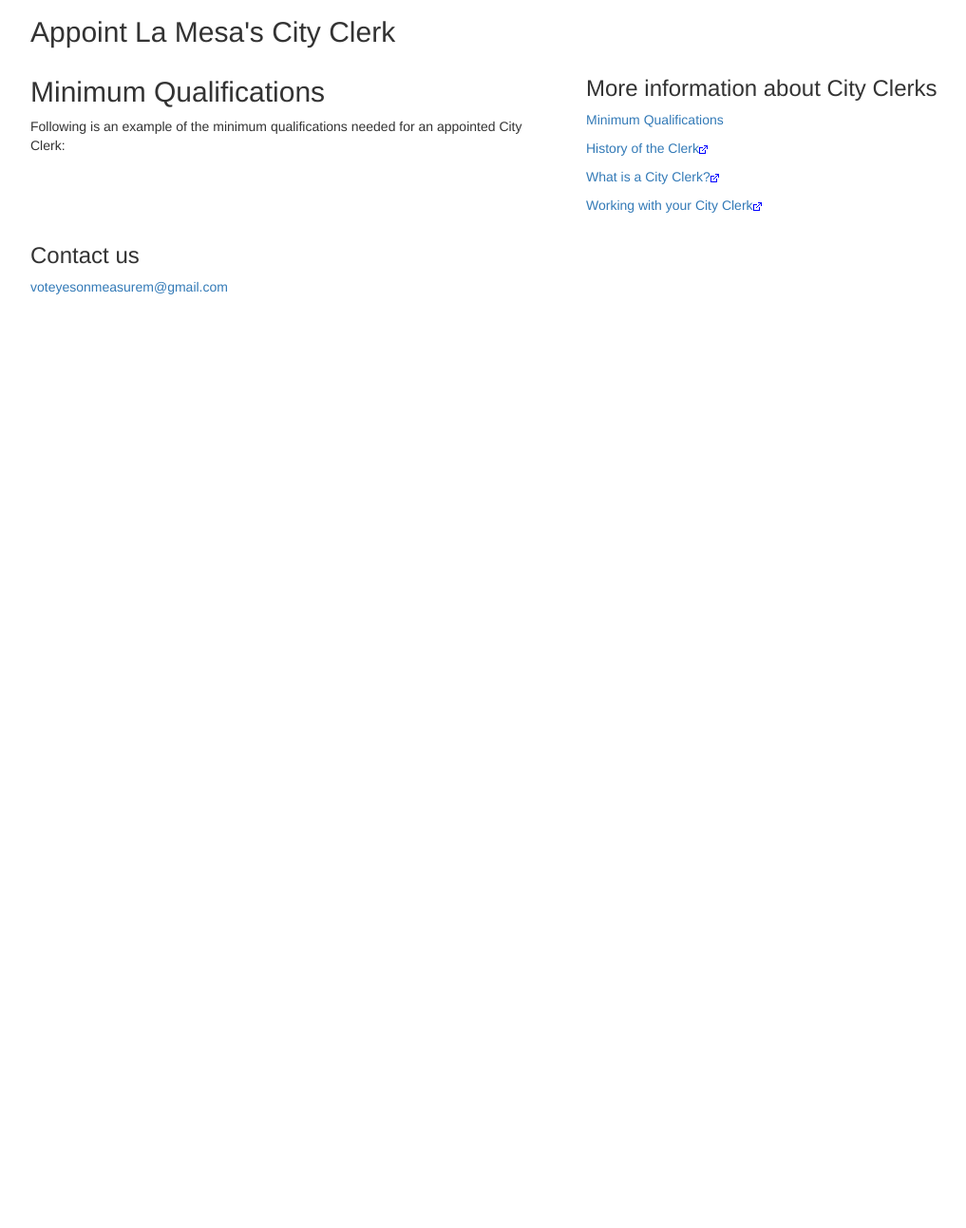
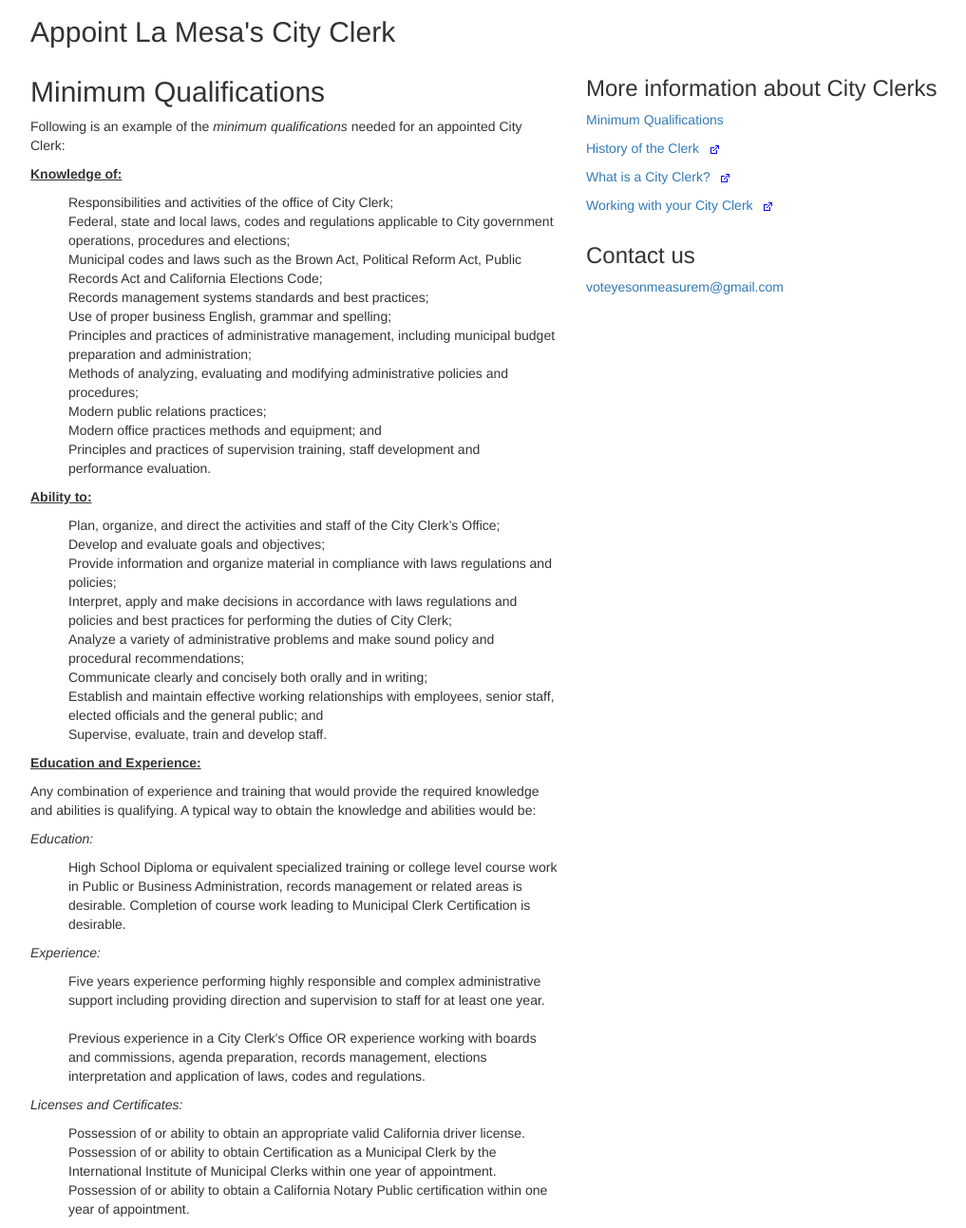
Before and after one commit to voteyesonm/voteyesonm.github.io, a plain HTML site: page minimum-qualifications.html in a window 1280 px wide. Shown: the part 63-1356 px from the top of the page at 95% size, without its empty margins (38-1055 px from the left). Before the commit the page ends 800 px from the top, so only its background shows below. Drawn offline with nearby package versions, Linux system fonts and the light colour scheme.

Commit message:
Minimum Qualifications Text
Added and formatted text for minimum qualifications page.

```diff
--- a/minimum-qualifications.html
+++ b/minimum-qualifications.html
@@ -32,16 +32,66 @@
       <div class="row marketing">
         <div class="col-lg-6">
           <h2>Minimum Qualifications</h2>
-              <p>Following is an example of the minimum qualifications needed for an appointed City Clerk:</p>
+            <p>Following is an example of the <em>minimum qualifications</em> needed for an appointed City Clerk:
 
+            <p><u><strong>Knowledge of:</u></strong></p>
+            <ul>
+              <li style="list-style-type: none;">Responsibilities and activities of the office of City Clerk;</li>
+              <li style="list-style-type: none;">Federal, state and local laws, codes and regulations applicable to City government operations, procedures and elections;</li>
+              <li style="list-style-type: none;">Municipal codes and laws such as the Brown Act, Political Reform Act, Public Records Act and California Elections Code;</li>
+              <li style="list-style-type: none;">Records management systems standards and best practices;</li>
+              <li style="list-style-type: none;">Use of proper business English, grammar and spelling;</li>
+              <li style="list-style-type: none;">Principles and practices of administrative management, including municipal budget preparation and administration;</li>
+              <li style="list-style-type: none;">Methods of analyzing, evaluating and modifying administrative policies and procedures;</li>
+              <li style="list-style-type: none;">Modern public relations practices;</li>
+              <li style="list-style-type: none;">Modern office practices methods and equipment; and </li>
+              <li style="list-style-type: none;">Principles and practices of supervision training, staff development and performance evaluation.</li>
+            </ul>
+
+            <p><u><strong>Ability to:</u></strong></p>
+            <ul>
+              <li style="list-style-type: none;">Plan, organize, and direct the activities and staff of the City Clerk’s Office;</li>
+              <li style="list-style-type: none;">Develop and evaluate goals and objectives;</li>
+              <li style="list-style-type: none;">Provide information and organize material in compliance with laws regulations and policies;</li>
+              <li style="list-style-type: none;">Interpret, apply and make decisions in accordance with laws regulations and policies and best practices for performing the duties of City Clerk;</li>
+              <li style="list-style-type: none;">Analyze a variety of administrative problems and make sound policy and procedural recommendations;</li>
+              <li style="list-style-type: none;">Communicate clearly and concisely both orally and in writing;</li>
+              <li style="list-style-type: none;">Establish and maintain effective working relationships with employees, senior staff, elected officials and the general public; and</li>
+              <li style="list-style-type: none;">Supervise, evaluate, train and develop staff.</li>
+            </ul>
+
+            <p><u><strong>Education and Experience:</u></strong></p>
+
+            <p>Any combination of experience and training that would provide the required knowledge and abilities is qualifying. A typical way to obtain the knowledge and abilities would be:</p>
+
+            <p><em>Education:</em></p>
+
+            <ul>
+                <li style="list-style-type: none;"><p>High School Diploma or equivalent specialized training or college level course work in Public or Business Administration, records management or related areas is desirable. Completion of course work leading to Municipal Clerk Certification is desirable.</p></li>
+            </ul>
+
+            <p><em>Experience:</em></p>
+
+            <ul>
+              <li style="list-style-type: none;">Five years experience performing highly responsible and complex administrative support including providing direction and supervision to staff for at least one year.</li><br>
+              <li style="list-style-type: none;">Previous experience in a City Clerk's Office OR experience working with boards and commissions, agenda preparation, records management, elections interpretation and application of laws, codes and regulations.</li>
+            </ul>
+
+            <p><em>Licenses and Certificates:</em></p>
+
+            <ul>
+            <li style="list-style-type: none;">Possession of or ability to obtain an appropriate valid California driver license.</li>
+            <li style="list-style-type: none;">Possession of or ability to obtain Certification as a Municipal Clerk by the International Institute of Municipal Clerks within one year of appointment.</li>
+            <li style="list-style-type: none;">Possession of or ability to obtain a California Notary Public certification within one year of appointment.</li>
+            </ul>
         </div>
 
         <div class="col-lg-6">
           <h3>More information about City Clerks</h3>
             <p><a href="minimum-qualifications.html">Minimum Qualifications</a></p>
-            <p><a href="http://www.californiacityclerks.org/history-of-the-clerk">History of the Clerk<img src="external_site_icon.gif"></a></p>
-            <p><a href="http://www.californiacityclerks.org/what-is-a-city-clerk">What is a City Clerk?<img src="external_site_icon.gif"></a></p>
-            <p><a href="http://www.californiacityclerks.org/assets/docs/Miscellaneous/working_with_your_city_clerk.pdf">Working with your City Clerk<img src="external_site_icon.gif"></a></p>
+            <p><a href="http://www.californiacityclerks.org/history-of-the-clerk">History of the Clerk &nbsp; <img src="external_site_icon.gif"></a></p>
+            <p><a href="http://www.californiacityclerks.org/what-is-a-city-clerk">What is a City Clerk? &nbsp; <img src="external_site_icon.gif"></a></p>
+            <p><a href="http://www.californiacityclerks.org/assets/docs/Miscellaneous/working_with_your_city_clerk.pdf">Working with your City Clerk &nbsp; <img src="external_site_icon.gif"></a></p>
         </div>
 
         <div class="col-lg-6">
```
